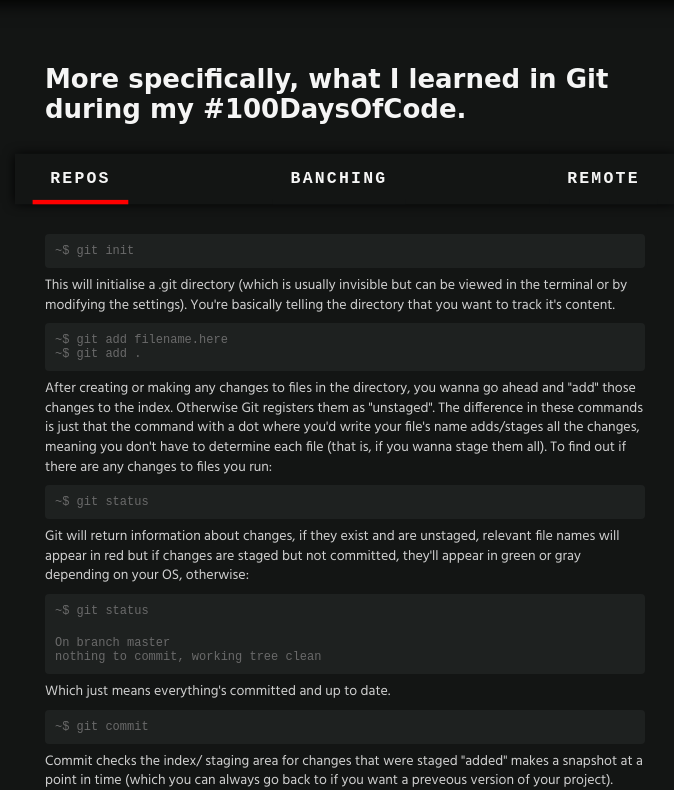
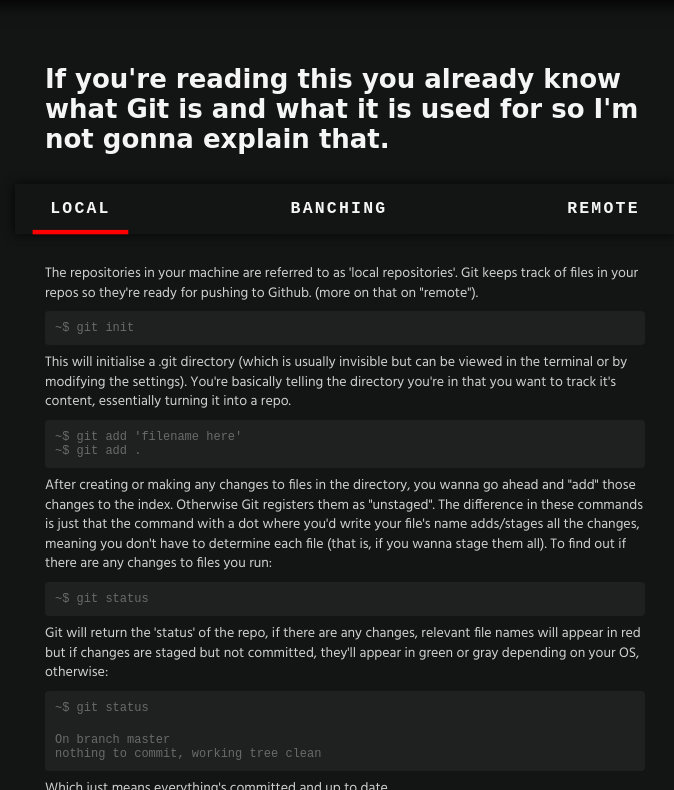
Before and after one commit to lifeoncode/git101, a plain HTML site: page index.html in a window 1280 px wide. Shown: the part 70-860 px from the top of the page, without its empty margins (295-969 px from the left). Drawn offline with Linux system fonts and the light colour scheme; a web font is replaced by a local one.

Commit message:
a git commit

```diff
--- a/index.html
+++ b/index.html
@@ -5,33 +5,36 @@
     <meta name="viewport" content="width=device-width, initial-scale=1.0">
     <link rel="stylesheet" href="https://cdnjs.cloudflare.com/ajax/libs/font-awesome/5.15.1/css/all.min.css" />
     <link rel="stylesheet" href="./scss/style.css">
-    <title>Git in #100DaysOfCode</title>
+    <title>Git 101</title>
 </head>
 <body>
     <header>
-        <h1>This is about Git</h1>
+        <h1>This is Git</h1>
     </header>
 
     <main>
         <div class="container">
-            <h2>More specifically, what I learned in Git during my #100DaysOfCode.</h2>
+            <h2>If you're reading this you already know what Git is and what it is used for so I'm not gonna explain that.</h2>
 
             <nav>
-                <span class="btn current" id="repo">REPOS</span>
+                <span class="btn current" id="repo">LOCAL</span>
                 <span class="btn" id="branch">BANCHING</span>
                 <span class="btn" id="remote">REMOTE</span>
             </nav>
 
-            <!-- repository -->
+            <!-- local repositories -->
             <div class="repos">
+                <p>
+                    The repositories in your machine are referred to as 'local repositories'. Git keeps track of files in your repos so they're ready for pushing to Github. (more on that on "remote").
+                </p>
                 <div class="code">
                     <span>~$ git init</span>
                 </div>
                 <p>
-                   This will initialise a .git directory (which is usually invisible but can be viewed in the terminal or by modifying the settings). You're basically telling the directory that you want to track it's content.
+                   This will initialise a .git directory (which is usually invisible but can be viewed in the terminal or by modifying the settings). You're basically telling the directory you're in that you want to track it's content, essentially turning it into a repo.
                 </p>
                 <div class="code">
-                    <span>~$ git add filename.here</span>
+                    <span>~$ git add 'filename here'</span>
                     <span>~$ git add .</span>
                 </div>
                 <p>
@@ -41,7 +44,7 @@
                     <span>~$ git status</span>
                 </div>
                 <p>
-                    Git will return information about changes, if they exist and are unstaged, relevant file names will appear in red but if changes are staged but not committed, they'll appear in green or gray depending on your OS, otherwise:
+                    Git will return the 'status' of the repo, if there are any changes, relevant file names will appear in red but if changes are staged but not committed, they'll appear in green or gray depending on your OS, otherwise:
                 </p>
                 <div class="code">
                     <span>~$ git status</span>
@@ -55,7 +58,7 @@
                     <span>~$ git commit</span>
                 </div>
                 <p>
-                    Commit checks the index/ staging area for changes that were staged "added" makes a snapshot at a point in time (which you can always go back to if you want a preveous version of your project).
+                    Commit checks the index/staging area for changes that were staged "added", makes a snapshot at a point in time (which you can always go back to if you want a preveous version of your project).
                 </p>
                 <div class="code">
                     <span>~$ git commit</span>
```
